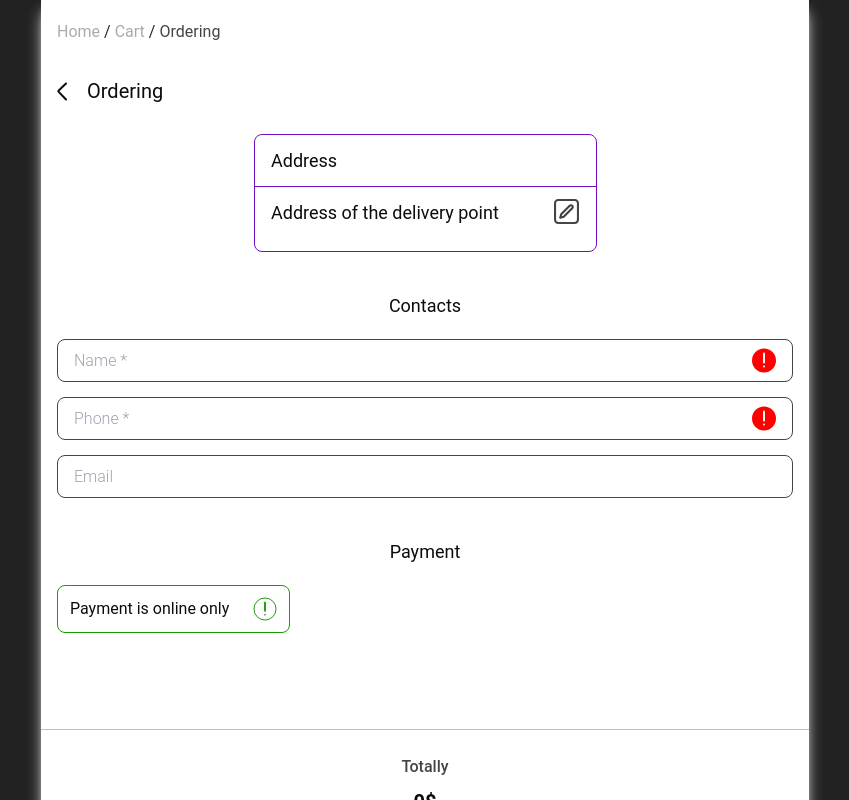
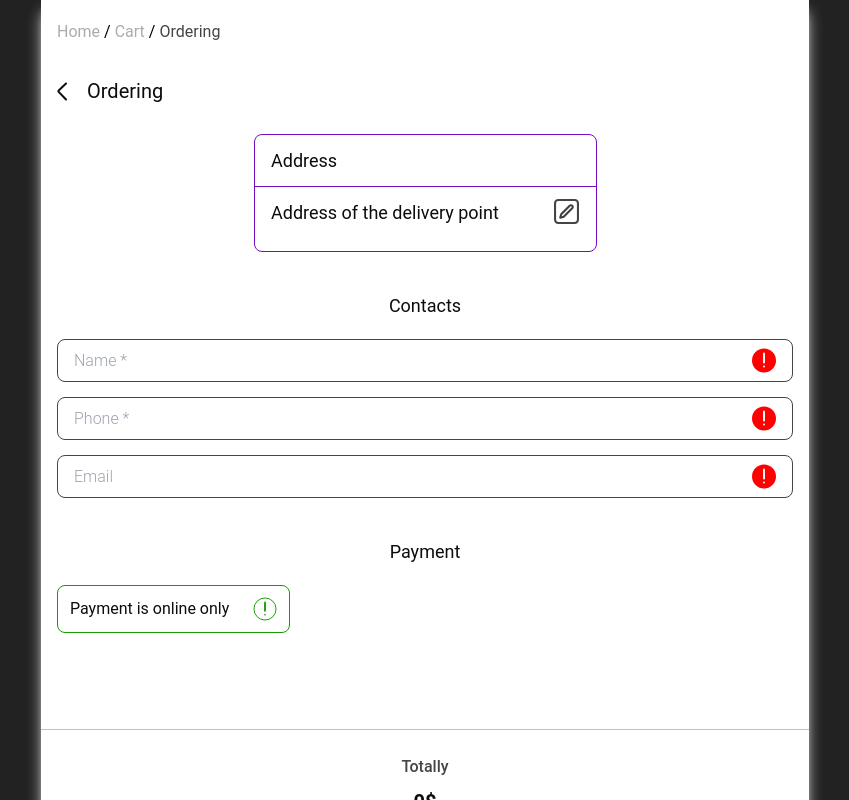
Before and after one commit to ArturLysovych/glance-client, a Vue app: page /cart/ordering in a window 1280 px wide. Shown: the top 800 px of the page, without its empty margins (215-1064 px from the left). Built offline with nearby package versions, Linux system fonts and the light colour scheme; no server answers.

Commit message:
Uninstalled daisyui and added regex for mail

```diff
--- a/package.json
+++ b/package.json
@@ -17,7 +17,6 @@
     "@vue/cli-plugin-router": "~5.0.0",
     "@vue/cli-plugin-typescript": "~5.0.0",
     "@vue/cli-service": "~5.0.0",
-    "daisyui": "^4.5.0",
     "sass": "^1.32.7",
     "sass-loader": "^12.0.0",
     "tailwindcss": "^3.4.0",
--- a/src/views/OrderingView.vue
+++ b/src/views/OrderingView.vue
@@ -45,6 +45,8 @@
               </div>
               <div class="w-full h-[43px] rounded-[8px] border border-[#454545] flex gap-[12px] items-center justify-start px-[16px]">
                 <input v-model="email" class="w-full border-none outline-none text-black text-[16px] font-light" placeholder="Email" type="email">
+                <img v-if="!isMailValid" src="../assets/images/ordering/warning.svg" alt="">
+                <img v-else src="../assets/images/ordering/ok.svg" alt="">
               </div>
             </div>
             <h2 class="mt-[40px] text-[18px] font-normal text-black">Payment</h2>
@@ -90,6 +92,7 @@ export default defineComponent({
     const addressDisabled = ref(false);
 
     const phoneRegex = /^\+(?:[0-9] ?){6,14}[0-9]$/;
+    const emailRegex = /^.+@.+/;
 
     const isNameValid = computed(() => {
         return name.value.trim() !== '';
@@ -101,6 +104,10 @@ export default defineComponent({
 
     const isAddressValid = computed(() => {
         return address.value.trim() !== '';
+    });
+
+    const isMailValid = computed(() => {
+      return emailRegex.test(email.value);
     });
 
     const ableAddress = () => {
@@ -122,7 +129,7 @@ export default defineComponent({
     };
 
     const finishOrder = () => {
-      if (isNameValid.value && isPhoneValid.value && isAddressValid.value) {
+      if (isNameValid.value && isPhoneValid.value && isAddressValid.value && isMailValid.value) {
         axios.post('http://localhost:5000/mailer/send-email', getOrderInfo())
           props.clearCart();
           window.location.href = '/cart/ordering/order-completed';
@@ -139,6 +146,7 @@ export default defineComponent({
         address,
         isNameValid,
         isPhoneValid,
+        isMailValid,
         ableAddress,
         addressDisabled,
         finishOrder
--- a/src/views/WrapperView.vue
+++ b/src/views/WrapperView.vue
@@ -79,12 +79,11 @@ export default defineComponent({
       }
     };
 
-    setTimeout(() => {
-      isLoading.value = false;
-    }, 2950);
-
     onMounted(() => {
       fetchProducts();
+      setTimeout(() => {
+        isLoading.value = false;
+      }, 2950);
     });
 
     return {
--- a/tailwind.config.ts
+++ b/tailwind.config.ts
@@ -38,9 +38,6 @@ const config: Config = {
       },
     },
   },
-  plugins: [
-    require('daisyui'),
-  ],
 };
 
 export default config;
```
Also changed, not shown: 1 other file (tests, documents, lock files or other folders).
